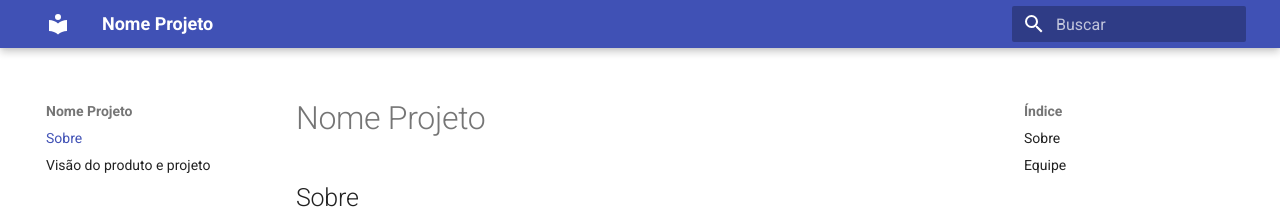
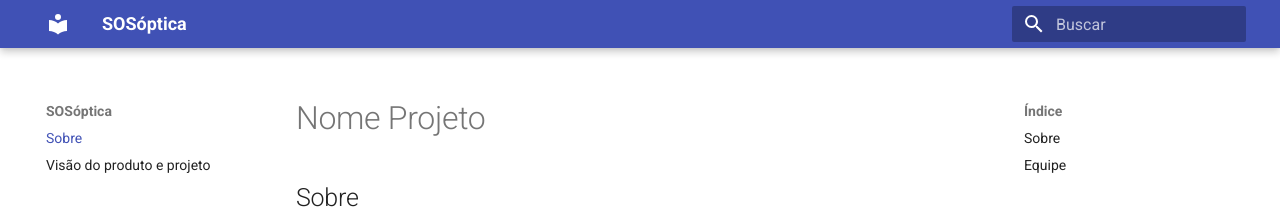
Before and after one commit to mdsreq-fga-unb/2023.1-SOSOptica, an MkDocs documentation site: the page built from docs/index.md, in a window 1280 px wide. Shown: the top 209 px of the page. Built offline with MkDocs 1.6.1 and Material for MkDocs 9.7.7, drawn with Linux system fonts in a browser that asks for light colours; nearby versions of some CDN libraries.

Commit message:
Altera nome do projeto

```diff
--- a/mkdocs.yml
+++ b/mkdocs.yml
@@ -1,4 +1,4 @@
-site_name: "Nome Projeto"
+site_name: "SOSóptica"
 
 theme:
   #logo: assets/logo/logo.png
```
